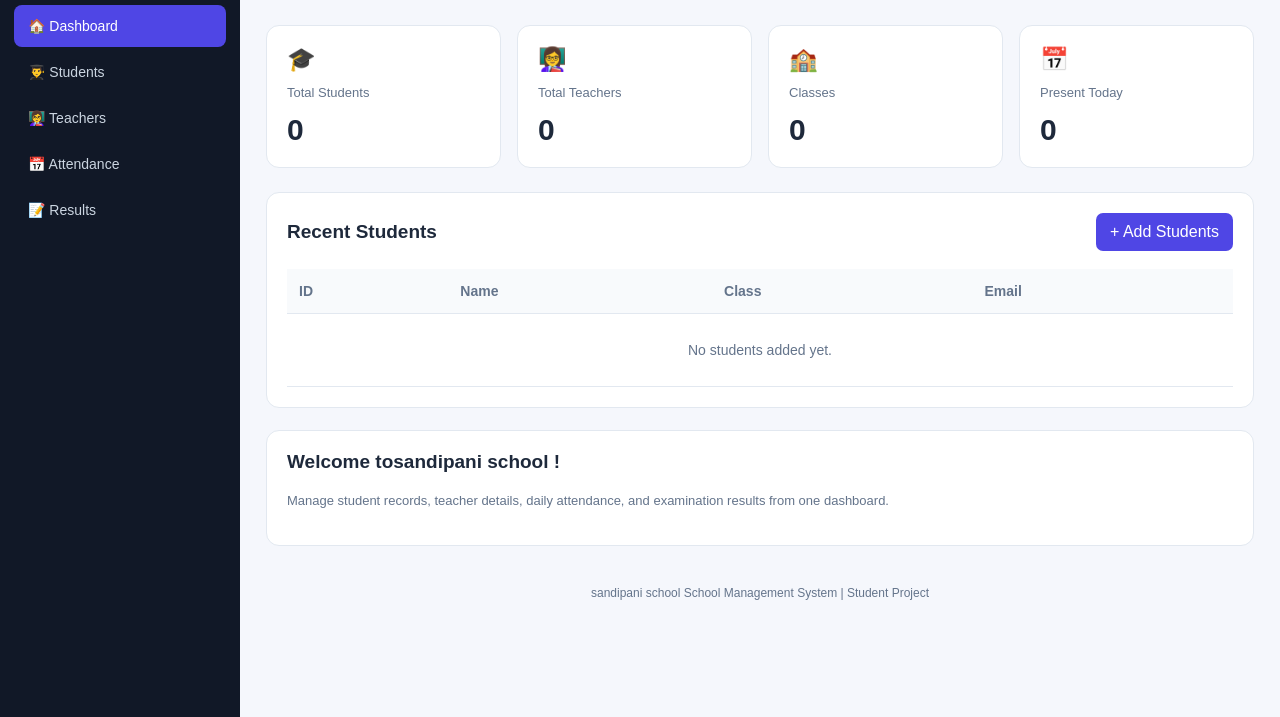
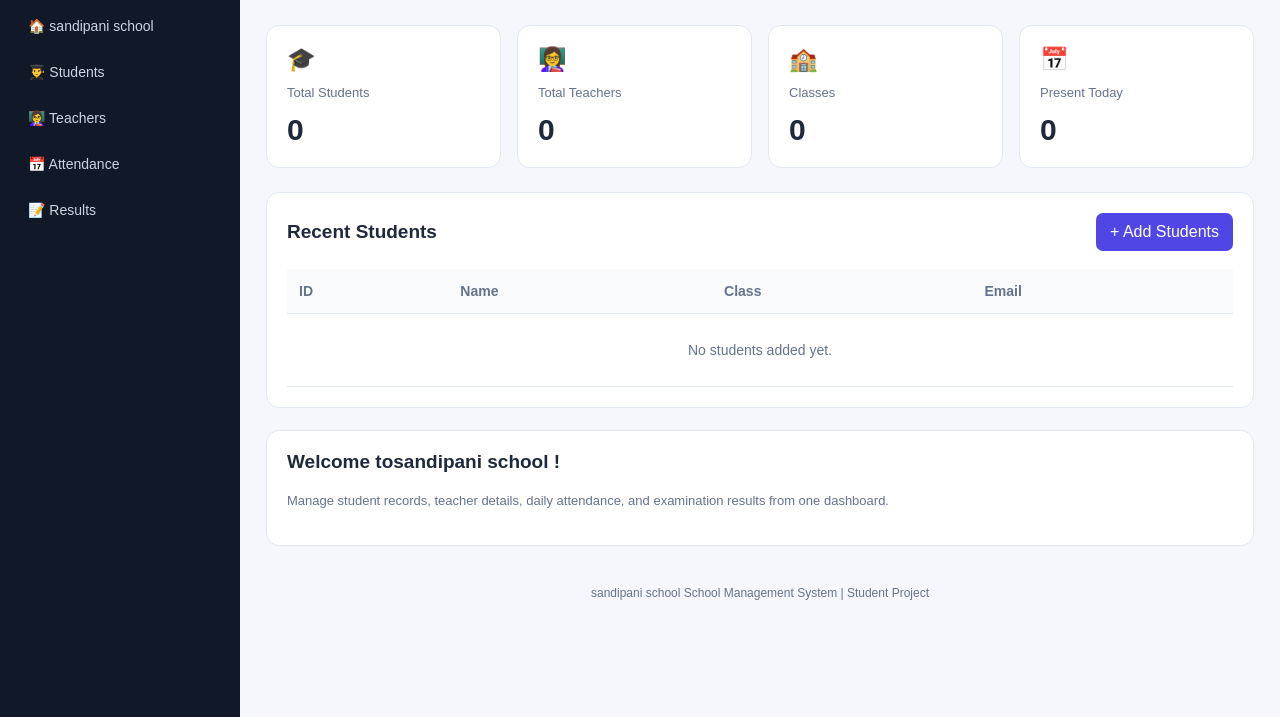
Before and after one commit to roshaninayak7999/School-Management-System, a plain HTML site: page index.html in a window 1280 px wide. Shown: the part 83-800 px from the top of the page. Drawn offline with Linux system fonts and the light colour scheme.

Commit message:
Update index.html

```diff
--- a/index.html
+++ b/index.html
@@ -296,7 +296,7 @@ tbody tr:hover { background: #fafaff; }
     <div class="logo">🎓 Edu<span>Manage</span></div>
 
     <nav class="nav-list">
-      <button class="nav-btn active" data-page="dashboard">🏠 Dashboard</button>
+      <button class="nav-btn active" data-page="sandipani school">🏠 sandipani school</button>
       <button class="nav-btn" data-page="students">👨‍🎓 Students</button>
       <button class="nav-btn" data-page="teachers">👩‍🏫 Teachers</button>
       <button class="nav-btn" data-page="attendance">📅 Attendance</button>
```
